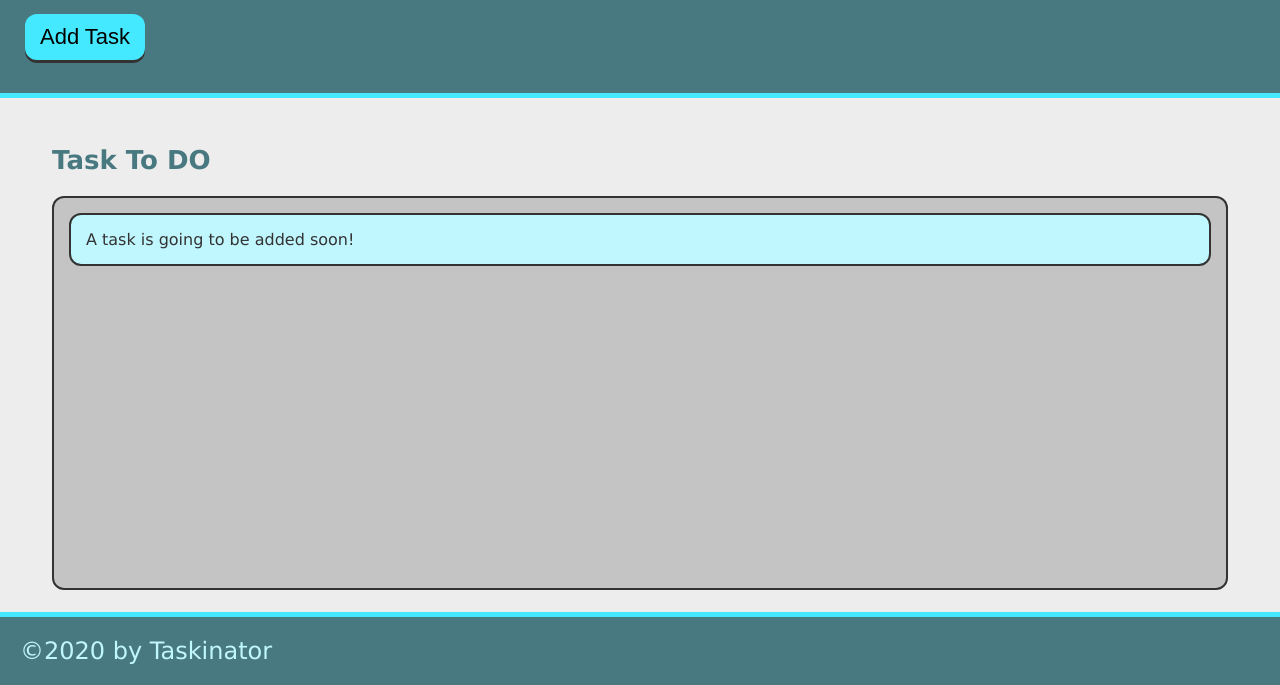
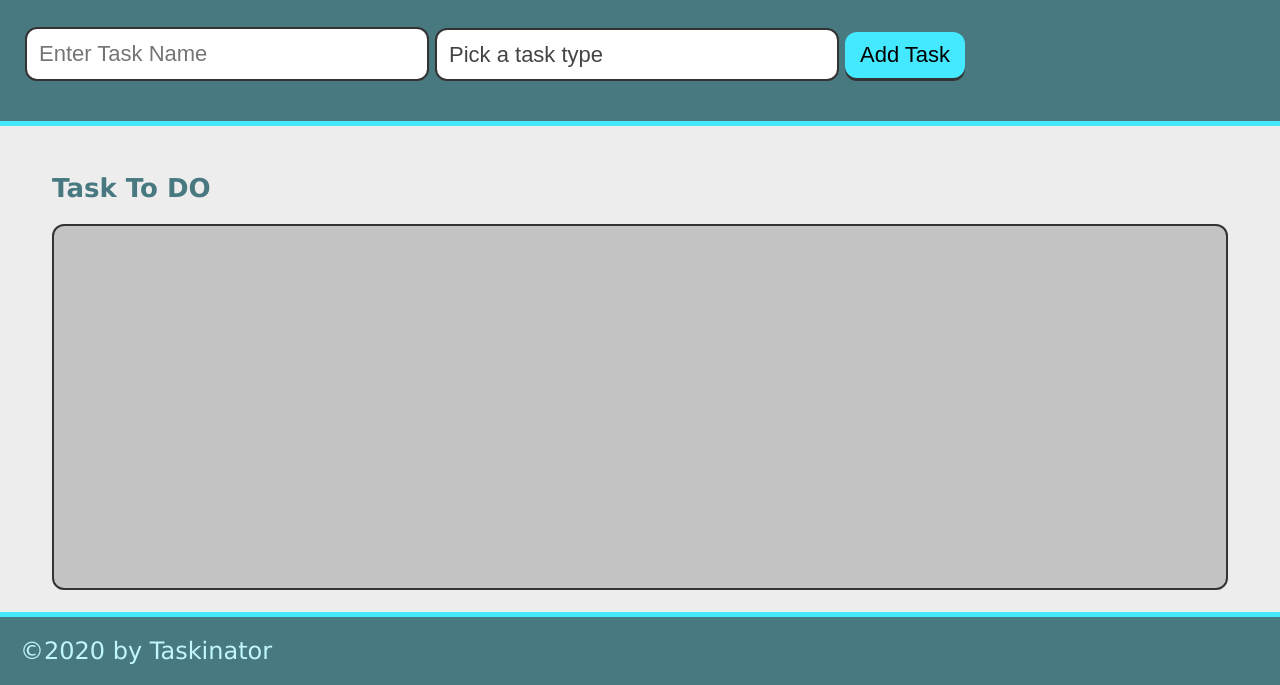
Before and after one commit to Jump89/Taskinator, a plain HTML site: page index.html in a window 1280 px wide. Shown: the part 115-800 px from the top of the page. Drawn offline with Linux system fonts and the light colour scheme.

Commit message:
added form input buttons

```diff
--- a/index.html
+++ b/index.html
@@ -10,15 +10,28 @@
     <header>
         <h1 class="page-title">Taskinator</h1>
         <p>Click the button below to add a new task!</p>
-        <button class="btn" id="save-task">Add Task</button>
+        <form id="task-form">
+            <div class="form-group">
+                <input type="text" name="task-name" placeholder="Enter Task Name">
+            </div>
+            <div class="form-group">
+                <select name="task-type" class="select-dropdown">
+                    <option value="" disabled selected>Pick a task type</option>
+                    <option value="Personal">Personal</option>
+                    <option value="Bar">Bar</option>
+                    <option value="Money">Money</option>
+                </select>
+            </div>
+            <div class="form-group">
+                <button class="btn" id="save-task" type="submit">Add Task</button>
+            </div>
+        </form>
 
     </header>
     <main class="page-content">
         <section class="task-list-wrapper">
             <h2 class="list-title">Task To DO</h2>
-            <ul class="task-list" id="tasks-to-do">
-                <li class="task-item">A task is going to be added soon!</li>
-            </ul>
+            <ul class="task-list" id="tasks-to-do"></ul>
         </section>
     </main>
 
```
